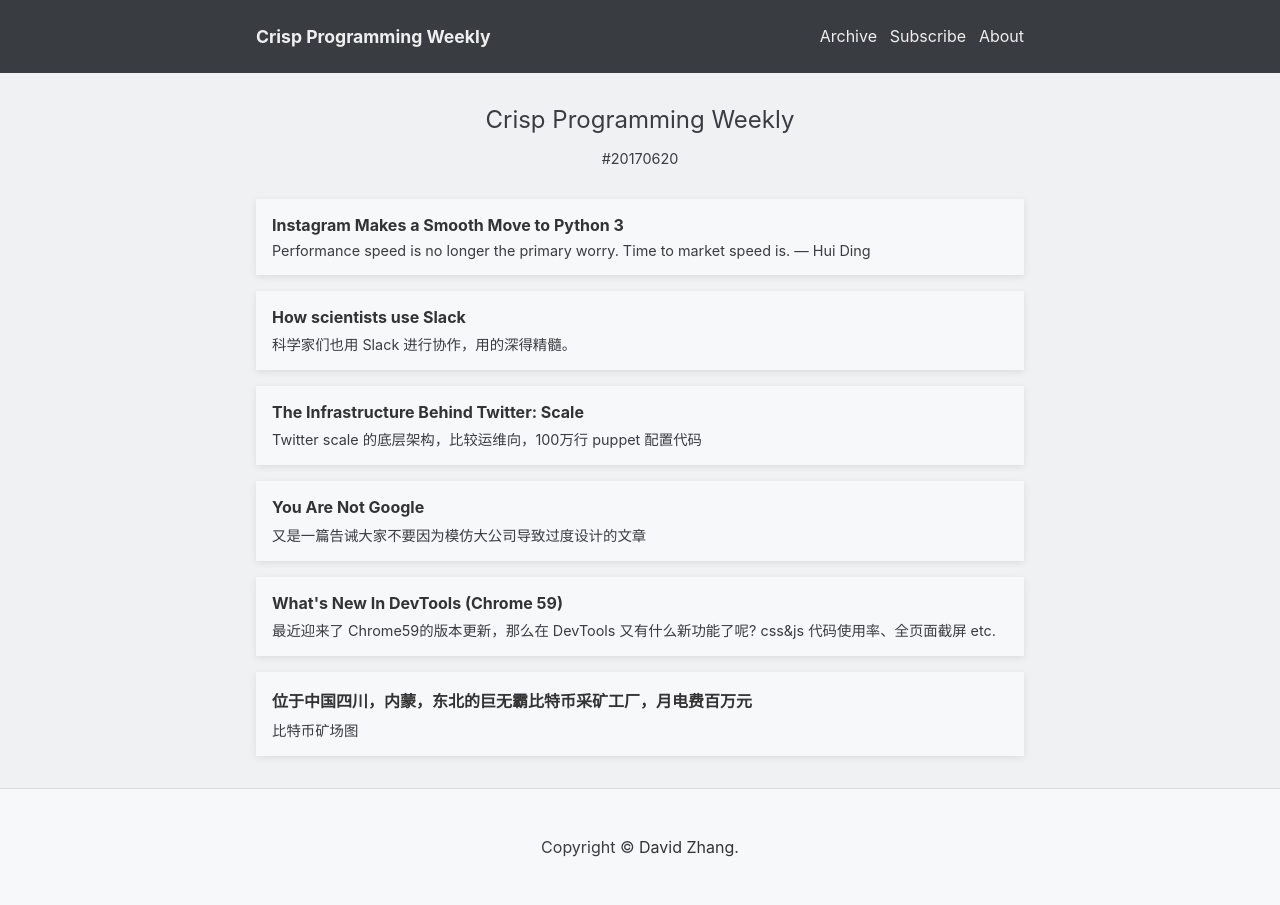
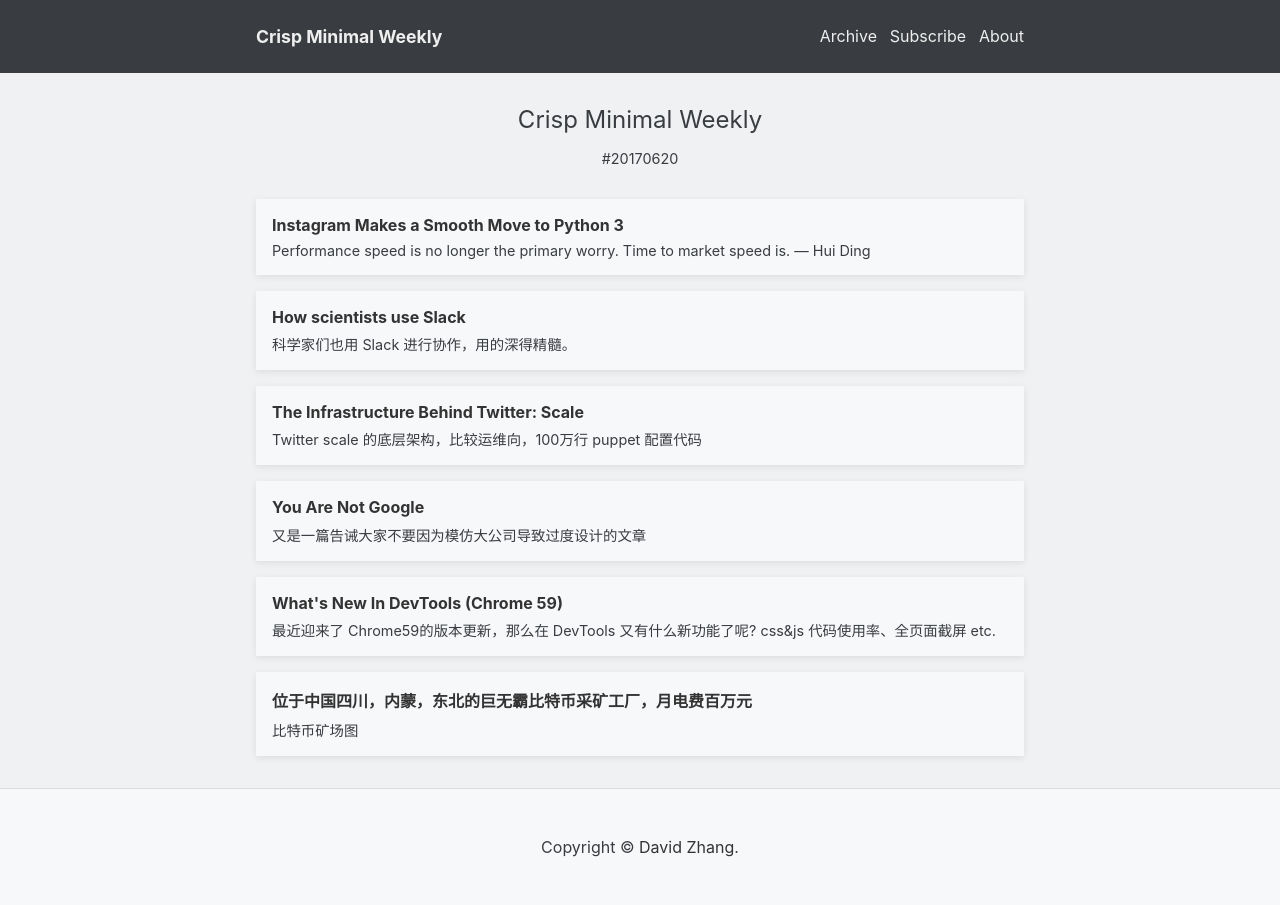
Before and after one commit to crispgm/weekly, a Jekyll site: the page built from _posts/2017-06-20-weekly.md, in a window 1280 px wide. Built offline with Jekyll 4.4.1, drawn with Linux system fonts in a browser that asks for light colours.

Commit message:
Rename to Crisp Minimal Weekly

```diff
--- a/_config.yml
+++ b/_config.yml
@@ -1,4 +1,5 @@
 baseurl: "/weekly"
+name: "Crisp Minimal Weekly"
 defaults:
   - scope:
       path: ""
--- a/_includes/head.html
+++ b/_includes/head.html
@@ -2,9 +2,9 @@
   <meta charset="utf-8">
   <meta name="viewport" content="width=device-width, initial-scale=1">
   {% if page.type == "post" %}
-    <title>Crisp Programming Weekly #{{ page.date | date:"%Y%m%d" }}</title>
+    <title>{{ site.name }} #{{ page.date | date:"%Y%m%d" }}</title>
   {% else %}
-    <title>{{ page.title }} | Crisp Programming Weekly</title>
+    <title>{{ page.title }} | {{ site.name }}y</title>
   {% endif %}
   <link rel="stylesheet" href="{{ site.baseurl }}/assets/css/style.css">
   <link rel="shortcut icon" href="{{ site.baseurl }}/favicon.ico">
--- a/_includes/header.html
+++ b/_includes/header.html
@@ -1,7 +1,7 @@
 <nav>
   <header class="wrapper">
     <div class="head">
-      <a href="{{ site.baseurl }}/">Crisp Programming Weekly</a>
+      <a href="{{ site.baseurl }}/">{{ site.name }}</a>
     </div>
     <div class="menu">
       <div class="menu-item {% if page.title == "Archive" %}{{ "menu-active" }}{% endif %}">
--- a/_layouts/weekly-post.html
+++ b/_layouts/weekly-post.html
@@ -2,7 +2,7 @@
 layout: default
 ---
 <div class="page-title">
-Crisp Programming Weekly
+{{ site.name }}
 </div>
 <div class="page-date">
 #{{ page.date | date:"%Y%m%d" }}
--- a/about.html
+++ b/about.html
@@ -29,9 +29,12 @@
 <div class="article">
   <div class="article-item">
     <div class="article-title" id="what">
-      <a href="#what">What is Crisp Programming Weekly?</a>
+      <a href="#what">What is Crisp Minimal Weekly?</a>
     </div>
     <div class="article-comment">
+      <p>
+        Crisp Minimal Weekly is the new name of Crisp Programming Weekly, which is published every month. It is renamed from "Programming" to "Minimal", since it is minimal and it extends from programming to related fields. However, the majority of recommended contents keep on programming field.
+      </p>
       <p>
         Crisp Programming Weekly is a weekly with curated tech articles, which is published every one or two weekly or even for longer time (depends on the progress of collection). The original weekly could be tracked back to <a href="https://msbu-tech.github.io/weekly/">MSBU Tech Weekly</a>, which is my former team and it has declared dissolution since the beginning of 2017. The goal of the weekly is to collect awesome tech articles to share with the whole dev team. And now, I took over the weekly, collect, and publish mainly by myself, and sometimes my friends.
       </p>
--- a/feed.xml
+++ b/feed.xml
@@ -4,7 +4,7 @@
 <?xml version="1.0" encoding="UTF-8"?>
 <rss version="2.0" xmlns:atom="http://www.w3.org/2005/Atom">
   <channel>
-    <title>Crisp Programming Weekly</title>
+    <title>{{ site.name }}</title>
     <description>A curated list of tech articles.</description>
     <link>{{ site.url }}{{ site.baseurl }}/</link>
     <atom:link href="{{ "/feed.xml" | prepend: site.baseurl | prepend: site.url }}" rel="self" type="application/rss+xml"/>
@@ -14,7 +14,7 @@
     {% assign sorted_weekly = site.posts | reverse %}
     {% for post in sorted_weekly %}
       <item>
-        <title>Crisp Programming Weekly - {{ post.date | date: "%Y/%m/%d"}}</title>
+        <title>{{ site.name }} - {{ post.date | date: "%Y/%m/%d"}}</title>
         {% capture content %}
         {% for item in post.articles %}
         <h2><a href="{{ item.link }}">{{ item.title }}</a></h2>
```
Also changed, not shown: README.md.
